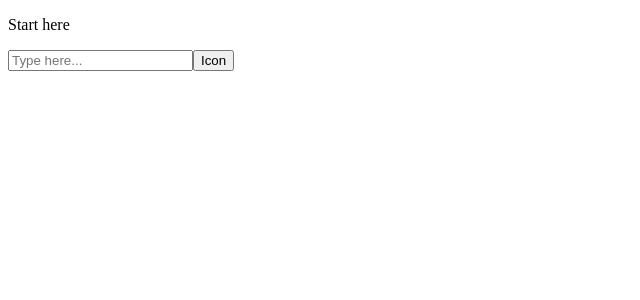
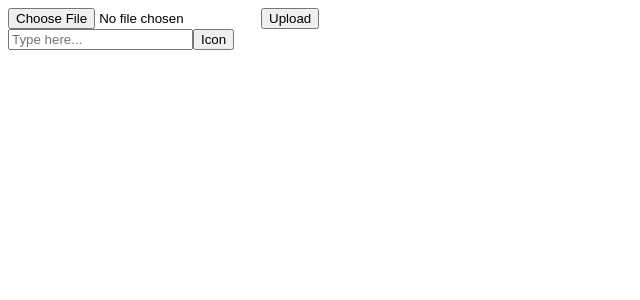
Before and after one commit to tejassingh1144/know-your-pdf, a React (Create React App) app in the folder frontend/: page / in a window 1280 px wide. Shown: the top 300 px of the page, without its empty margins (0-640 px from the left). Built offline with nearby package versions, Linux system fonts and the light colour scheme.

Commit message:
able to select and listen to post req of a pdf file

```diff
--- a/frontend/src/App.tsx
+++ b/frontend/src/App.tsx
@@ -1,9 +1,10 @@
 import React from 'react';
 import ChatInput from './components/ChatInput'
+import FileUploadComponent from './components/fileUploadComponent';
 const App : React.FC = () => {
     return (
         <div>
-            <p>Start here</p>
+            <FileUploadComponent/>
             <ChatInput/>
         </div>
     )
--- /dev/null
+++ b/frontend/src/components/fileUploadComponent.tsx
@@ -0,0 +1,42 @@
+import React, { useState, ChangeEvent } from 'react';
+import axios from 'axios';
+
+const FileUploadComponent: React.FC = () => {
+  const [file, setFile] = useState<File | null>(null); // Define the type of 'file' as File | null
+
+  const handleFileChange = (event: ChangeEvent<HTMLInputElement>) => {
+    if (event.target.files) {
+      setFile(event.target.files[0]);
+    }
+  };
+
+  const handleUpload = async () => {
+    if (!file) {
+      console.error('No file selected');
+      return;
+    }
+
+    const formData = new FormData();
+    formData.append('pdf', file);
+
+    try {
+      const response = await axios.post('http://localhost:8000/upload', formData, {
+        headers: {
+          'Content-Type': 'multipart/form-data'
+        }
+      });
+      console.log('File uploaded successfully:', response.data);
+    } catch (error) {
+      console.error('Error uploading file:', error);
+    }
+  };
+
+  return (
+    <div>
+      <input type="file" onChange={handleFileChange} />
+      <button onClick={handleUpload}>Upload</button>
+    </div>
+  );
+};
+
+export default FileUploadComponent;
```
Also changed, not shown: 1 other file (tests, documents, lock files or other folders).
